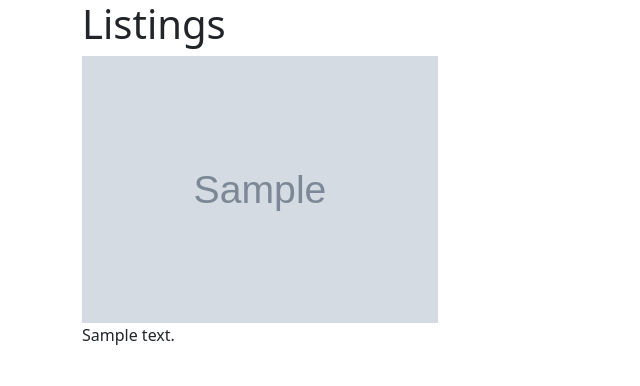
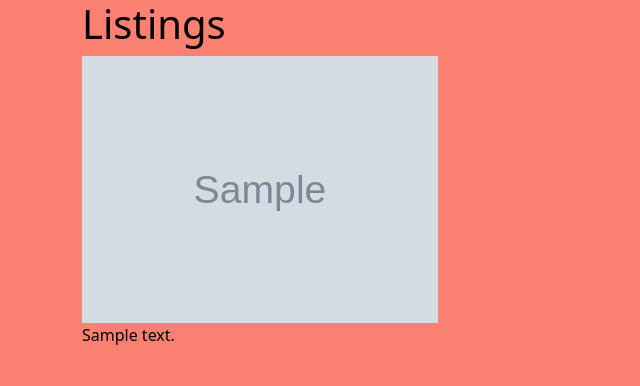
Before and after one commit to metzherrera/otterswaps, a Flask app: template templates/listings.html in a window 1280 px wide. Shown: the top 386 px of the page, without its empty margins (0-640 px from the left). Run offline with Flask 3, Linux system fonts and the light colour scheme; the template is opened without the code that fills it: most values are stand-ins (such as "Sample title", 1, 10 or a date in 2020); grey boxes marked "Sample" are stand-in pictures; some libraries are stand-ins or nearby versions.

Commit message:
Update listings.html

```diff
--- a/templates/listings.html
+++ b/templates/listings.html
@@ -5,11 +5,17 @@
   <meta http-equiv="X-UA-Compatible" content="IE=edge">
   <meta name="viewport" content="width=device-width, initial-scale=1.0">
   <title>Otterswaps</title>
+  <style>
+    .custom-background {
+      background-color: salmon;
+      color: black;
+    }
+  </style>
   <link href="https://cdn.jsdelivr.net/npm/bootstrap@5.0.2/dist/css/bootstrap.min.css"
     rel="stylesheet" integrity="sha384-EVSTQN3/azprG1Anm3QDgpJLIm9Nao0Yz1ztcQTwFspd3yD65VohhpuuCOmLASjC"
     crossorigin="anonymous">
 </head>
-<body>
+<body class="custom-background">
   <div class="container">
     <h1>Listings</h1>
     <div class="row">
```
